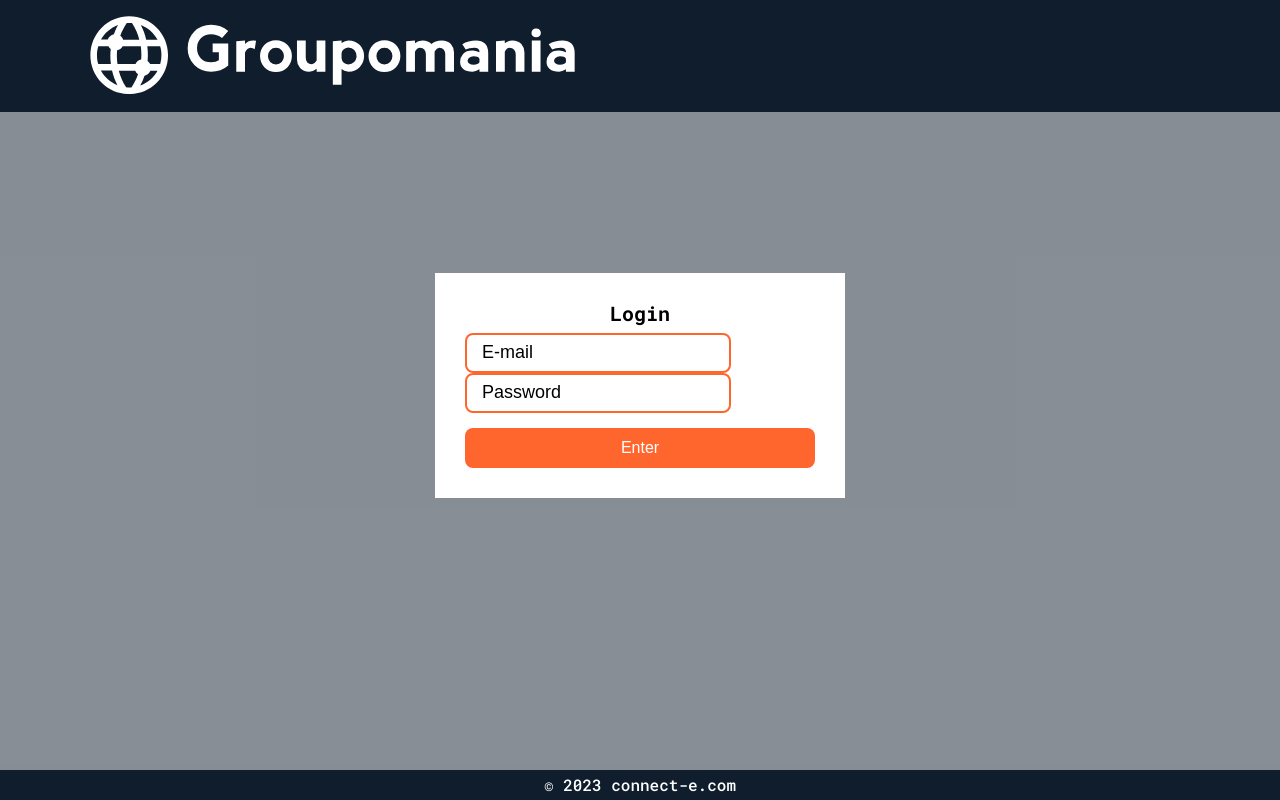
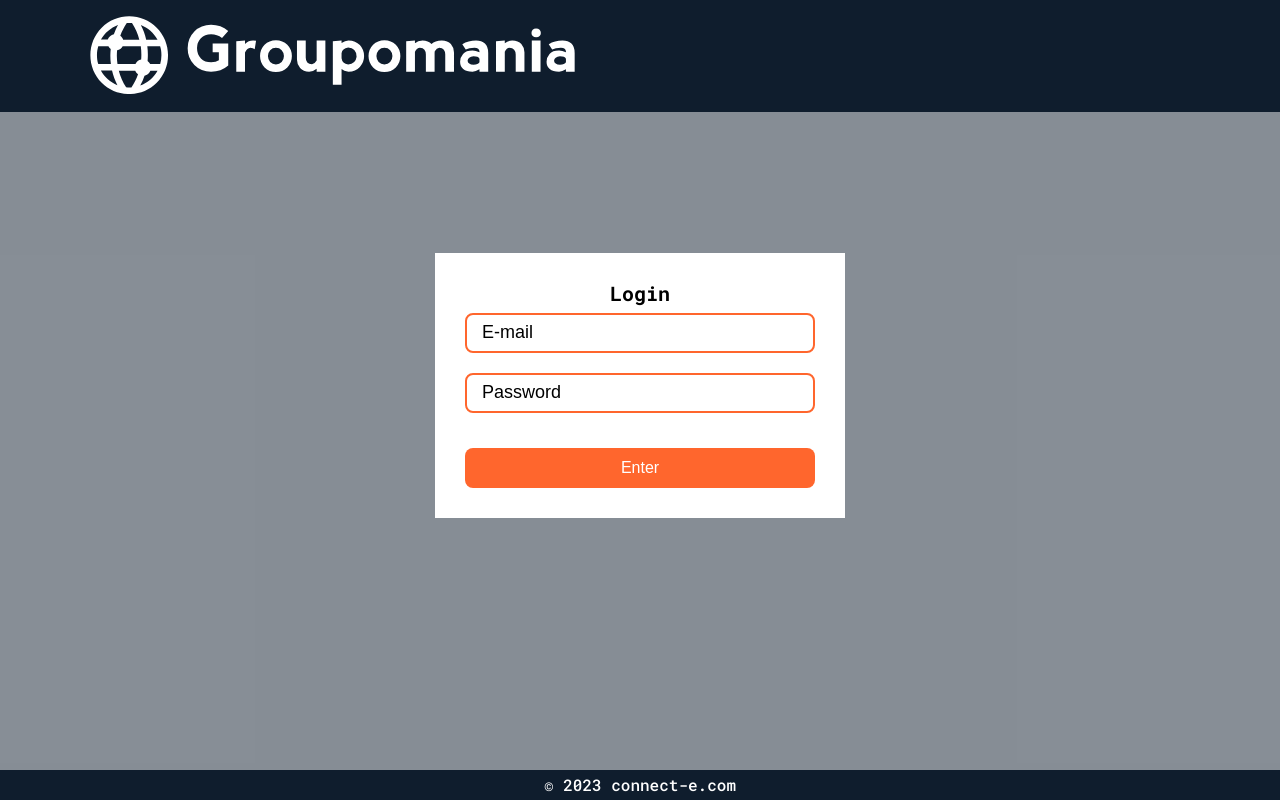
Before and after one commit to vadym-loik/Groupomania, a Vue app in the folder frontend/: page /login in a window 1280 px wide. Built offline with nearby package versions, Linux system fonts and the light colour scheme.

Commit message:
Update CustomInput.vue

```diff
--- a/frontend/src/components/shared/CustomInput.vue
+++ b/frontend/src/components/shared/CustomInput.vue
@@ -95,7 +95,7 @@ export default {
 @import '../../assets/scss/variables.scss';
 .wrapper-input {
   position: relative;
-  display: inline-flex;
+  margin-bottom: 20px;
 }
 .custom-input {
   height: 40px;
@@ -106,12 +106,15 @@ export default {
   outline: none;
   line-height: inherit;
   padding: 8px 15px;
+
   &::placeholder {
     color: inherit;
   }
+
   &--error {
     border-color: red;
   }
+
   &__error {
     position: absolute;
     top: 100%;
```
